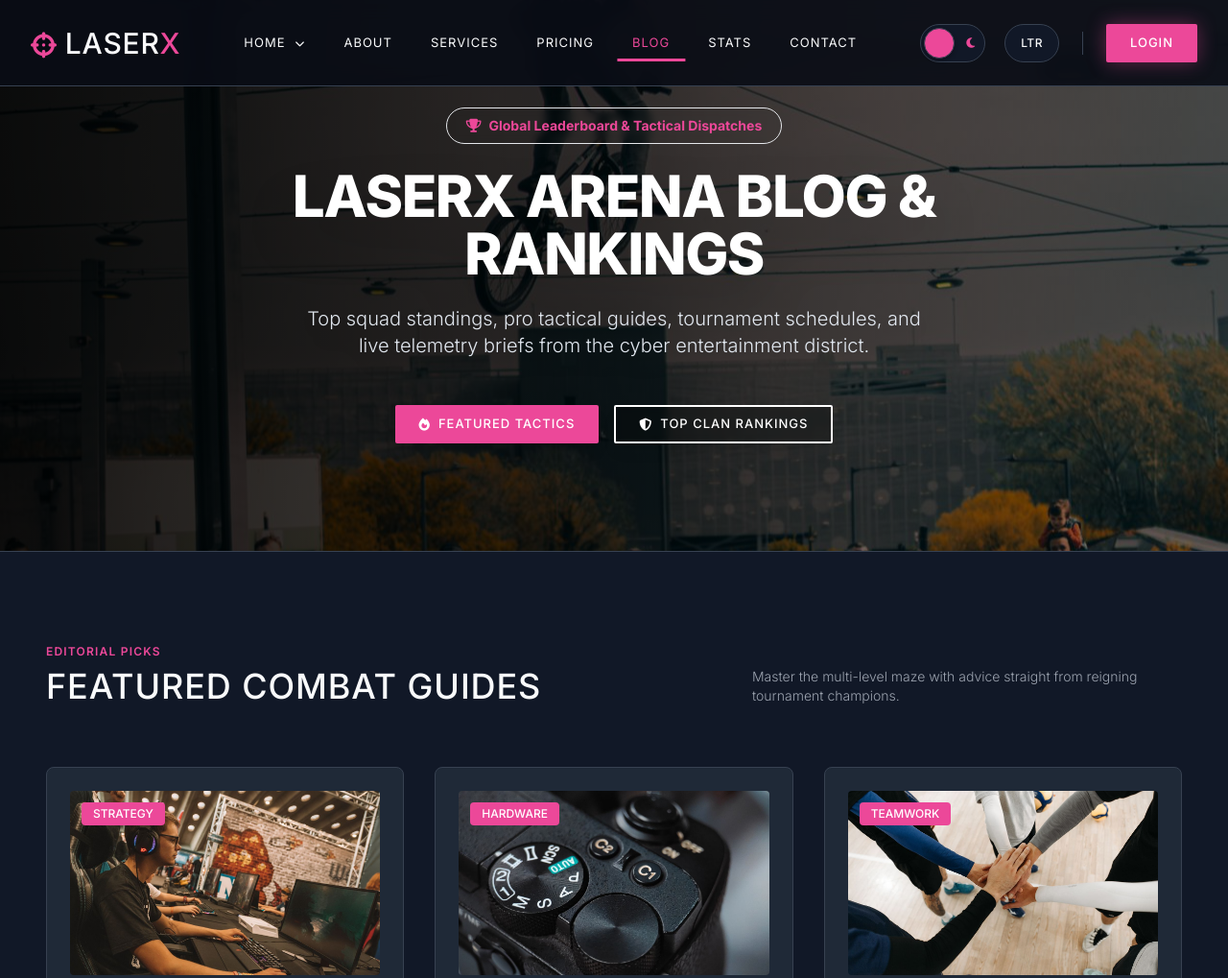
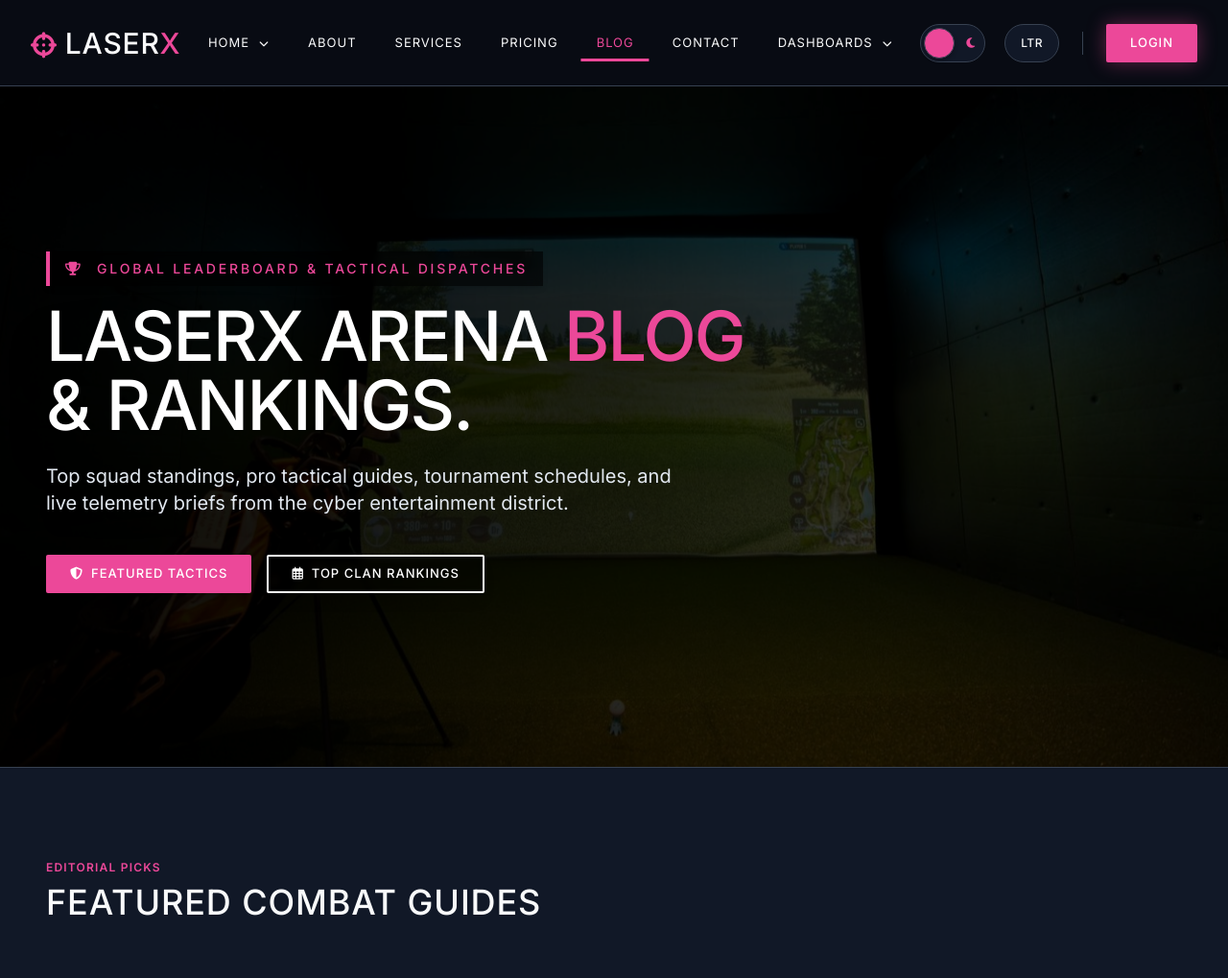
Before and after one commit to thanusuyajayapal-jpg/indoorgame, a plain HTML site: page blog.html in a window 1280 px wide. Shown: the top 1019 px of the page at 96% size. Drawn offline with nearby package versions, Linux system fonts and the light colour scheme.

Commit message:
first commit

```diff
--- a/blog.html
+++ b/blog.html
@@ -53,7 +53,6 @@
       transition: background-color 0.4s ease, color 0.4s ease;
       overflow-x: hidden;
       font-weight: 300;
-      opacity: 0;
       opacity: 0;
       transition: opacity 0.3s ease-in-out !important;
     }
@@ -527,9 +526,17 @@
         <a href="about.html" class="nav-link">About</a>
         <a href="services.html" class="nav-link">Services</a>
         <a href="pricing.html" class="nav-link">Pricing</a>
-        <a href="blog.html" class="nav-link active"> Blog</a>
-        <a href="reports.html" class="nav-link">Stats</a>
+        <a href="blog.html" class="nav-link active">Blog</a>
         <a href="contact.html" class="nav-link">Contact</a>
+         <div class="dropdown">
+                    <div class="nav-link">Dashboards <i class="fas fa-chevron-down text-[10px] ml-1"></i></div>
+                    <div class="dropdown-menu">
+                        <div class="dropdown-inner">
+                            <a href="#admin-dashboard-section" class="dropdown-item"><i class="fas fa-gauge-high mr-2 text-[var(--accent-color)]"></i> Admin Dashboard</a>
+                            <a href="#user-dashboard-section" class="dropdown-item"><i class="fas fa-user-shield mr-2 text-[var(--accent-color)]"></i> Player Dashboard</a>
+                        </div>
+                    </div>
+                </div>
       </div>
 
       <div class="hidden xl:flex items-center gap-5">
@@ -573,9 +580,11 @@
       <a href="about.html" class="mobile-link">About</a>
       <a href="services.html" class="mobile-link">Services</a>
       <a href="pricing.html" class="mobile-link">Pricing</a>
-      <a href="blog.html" class="mobile-link active" style="color: var(--accent-color); border-left: 4px solid var(--accent-color);"> Blog</a>
-      <a href="reports.html" class="mobile-link">Stats</a>
+      <a href="blog.html" class="mobile-link active" style="color: var(--accent-color); border-left: 4px solid var(--accent-color);">Blog</a>
       <a href="contact.html" class="mobile-link">Contact</a>
+       <a href="#admin-dashboard-section" onclick="toggleMenu()" class="mobile-link">Admin Dashboard</a>
+            <a href="#user-dashboard-section" onclick="toggleMenu()" class="mobile-link">Player Dashboard</a>
+
     </div>
 
     <div
@@ -601,32 +610,42 @@
     </div>
   </div>
 
-  <!-- HERO BANNER -->
+  <!-- EXACT HOME 2 TOURNAMENT HERO BANNER MATCH -->
   <main class="flex-grow">
     <section
-      class="relative w-full min-h-[60vh] flex items-center bg-fixed bg-cover bg-center bg-no-repeat border-b border-[var(--border-color)] py-20 sm:py-24 lg:py-28"
-      style="background-image: url('image/indoor game (25).jpg');">
-      <div class="absolute inset-0 bg-gradient-to-r from-black/90 via-black/70 to-black/40 z-10"></div>
-      <div class="relative z-20 max-w-4xl mx-auto text-center px-4 sm:px-6">
+        class="relative w-full h-[100dvh] pt-20 flex items-center justify-center overflow-hidden border-b border-[var(--border-color)]">
+        <div class="absolute inset-0 z-0 bg-black">
+            <img src="image/indoor game (4).jpg" alt="LaserX Arena Tournament Championship"
+                class="w-full h-full object-cover animate-zoom opacity-50" />
+            <div class="absolute inset-0 bg-gradient-to-r from-black/90 via-black/70 to-black/40"></div>
+        </div>
+
+        <div class="max-w-[1440px] mx-auto px-6 xl:px-12 w-full flex flex-col items-start justify-center relative z-10">
+            <div class="max-w-3xl">
                 <span
-          class="inline-flex items-center gap-2 px-5 py-2 rounded-full bg-[var(--accent-color)]/20 text-[var(--accent-color)] border border-[var(--accent-color)]/30 font-bold text-sm mb-6 backdrop-blur-sm">
-          <i class="fas fa-trophy"></i> Global Leaderboard & Tactical Dispatches
+                    class="text-[var(--accent-color)] text-sm font-medium uppercase tracking-[0.2em] mb-4 inline-block bg-black/60 backdrop-blur-sm px-4 py-2 border-l-4 border-[var(--accent-color)] shadow-md">
+                    <i class="fas fa-trophy mr-2"></i> Global Leaderboard & Tactical Dispatches
                 </span>
-        <h1 class="text-4xl md:text-6xl font-extrabold text-white leading-tight mb-6 uppercase tracking-tight drop-shadow-2xl">
-          LaserX Arena Blog & Rankings
+
+                <h1
+                    class="text-4xl md:text-6xl xl:text-7xl font-medium leading-[1.1] mb-6 text-white uppercase tracking-tight drop-shadow-2xl">
+                    LaserX Arena <span class="text-[var(--accent-color)]">Blog</span>   <br class="hidden sm:block">
+                   & Rankings.
                 </h1>
-        <p class="text-lg md:text-xl text-slate-200 mb-10 leading-relaxed max-w-2xl mx-auto drop-shadow-xl font-light">
+
+                <p class="text-slate-200 text-lg md:text-xl leading-relaxed max-w-2xl font-normal mb-10 drop-shadow-xl">
           Top squad standings, pro tactical guides, tournament schedules, and live telemetry briefs from the cyber entertainment district.
                 </p>
-        <div class="flex flex-col sm:flex-row items-center justify-center gap-4 pt-2">
-          <a href="#featured-tactics"
-            class="w-full sm:w-auto btn btn-solid text-center shadow-lg hover:shadow-xl">
-            <i class="fas fa-fire mr-2"></i> Featured Tactics
+
+                <div class="flex flex-col sm:flex-row gap-4 w-full sm:w-auto">
+                    <a href="#clan-rankings" class="btn btn-solid text-center shadow-lg hover:shadow-xl">
+                        <i class="fas fa-shield-halved mr-2"></i> Featured Tactics
                     </a>
-          <a href="#clan-rankings"
-            class="w-full sm:w-auto btn btn-outline !border-2 !border-white !text-white hover:!bg-white hover:!text-black text-center shadow-lg hover:shadow-xl bg-black/20 backdrop-blur-sm">
-            <i class="fas fa-shield-halved mr-2"></i> Top Clan Rankings
+                    <a href="contact.html"
+                        class="btn btn-outline !border-2 !border-white !text-white hover:!bg-white hover:!text-black text-center shadow-lg hover:shadow-xl bg-black/20 backdrop-blur-sm">
+                        <i class="far fa-calendar-alt mr-2"></i> Top Clan Rankings
                     </a>
+                </div>
             </div>
         </div>
     </section>
@@ -641,14 +660,13 @@
             <span class="text-[var(--accent-color)] text-xs font-semibold uppercase tracking-widest block mb-2">Editorial Picks</span>
             <h2 class="text-3xl md:text-4xl font-medium tracking-wide uppercase">Featured Combat Guides</h2>
           </div>
-          <p class="text-[var(--text-muted)] text-sm max-w-md mt-4 md:mt-0 font-light">Master the multi-level maze with advice straight from reigning tournament champions.</p>
         </div>
 
         <div class="grid grid-cols-1 lg:grid-cols-3 gap-8">
           <div class="dash-card flex flex-col justify-between">
             <div>
               <div class="h-48 overflow-hidden rounded mb-6 relative">
-                <img src="image/indoor game (15).jpg" alt="Tactics" class="w-full h-full object-cover">
+                <img src="image/new game (4).jpg" alt="Tactics" class="w-full h-full object-cover">
                 <span class="absolute top-3 left-3 px-3 py-1 bg-[var(--accent-color)] text-white text-xs uppercase font-medium rounded">Strategy</span>
               </div>
               <h3 class="text-xl font-medium mb-3 uppercase">Flank Tactics for Multi-Level Mazes</h3>
@@ -663,7 +681,7 @@
           <div class="dash-card flex flex-col justify-between">
             <div>
               <div class="h-48 overflow-hidden rounded mb-6 relative">
-                <img src="image/indoor game (21).jpg" alt="Phaser Calibration" class="w-full h-full object-cover">
+                <img src="image/new game (7).jpg" alt="Phaser Calibration" class="w-full h-full object-cover">
                 <span class="absolute top-3 left-3 px-3 py-1 bg-[var(--accent-color)] text-white text-xs uppercase font-medium rounded">Hardware</span>
               </div>
               <h3 class="text-xl font-medium mb-3 uppercase">Optimizing Your Infrared Phaser Settings</h3>
@@ -678,7 +696,7 @@
           <div class="dash-card flex flex-col justify-between">
             <div>
               <div class="h-48 overflow-hidden rounded mb-6 relative">
-                <img src="image/indoor game (30).jpg" alt="Squad Synergy" class="w-full h-full object-cover">
+                <img src="image/new game (1).jpg" alt="Squad Synergy" class="w-full h-full object-cover">
                 <span class="absolute top-3 left-3 px-3 py-1 bg-[var(--accent-color)] text-white text-xs uppercase font-medium rounded">Teamwork</span>
               </div>
               <h3 class="text-xl font-medium mb-3 uppercase">5v5 Squad Synergy & Role Assignments</h3>
@@ -778,7 +796,7 @@
           </div>
           <div class="w-full lg:w-1/2">
             <div class="dash-card p-2 bg-black/40 overflow-hidden">
-              <img src="image/indoor game (3).jpg" alt="Tournament Action" class="w-full h-[360px] object-cover rounded">
+              <img src="image/champion (2).jpg" alt="Tournament Action" class="w-full h-[360px] object-cover rounded">
             </div>
           </div>
         </div>
```
Also changed, not shown: home-2.html (+1 -1 lines), image/champion (1).jpg (added), image/champion (2).jpg (added), image/new game (1).jpg (added), image/new game (2).jpg (added), image/new game (3).jpg (added), image/new game (4).jpg (added), image/new game (5).jpg (added), image/new game (6).jpg (added), image/new game (7).jpg (added), image/new game (8).jpg (added). Lines whose indentation alone changed are shown as unchanged.
